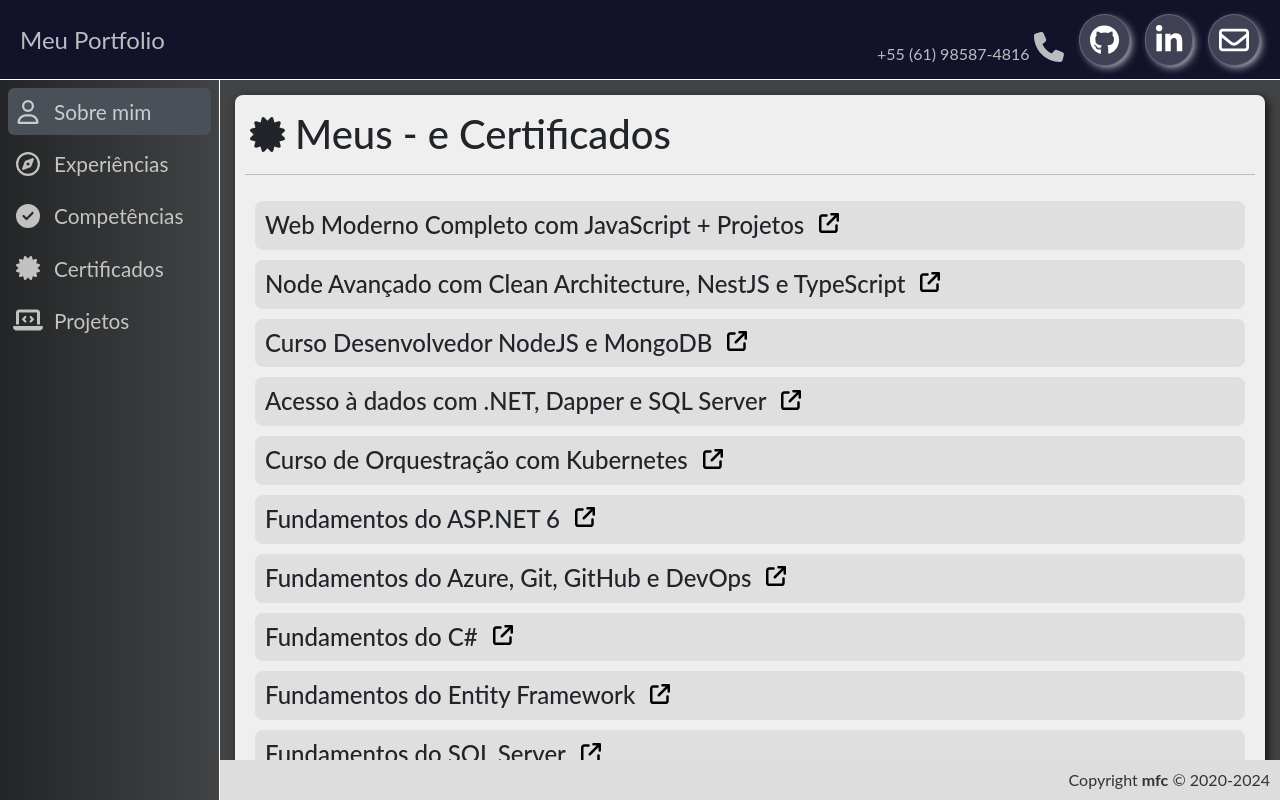
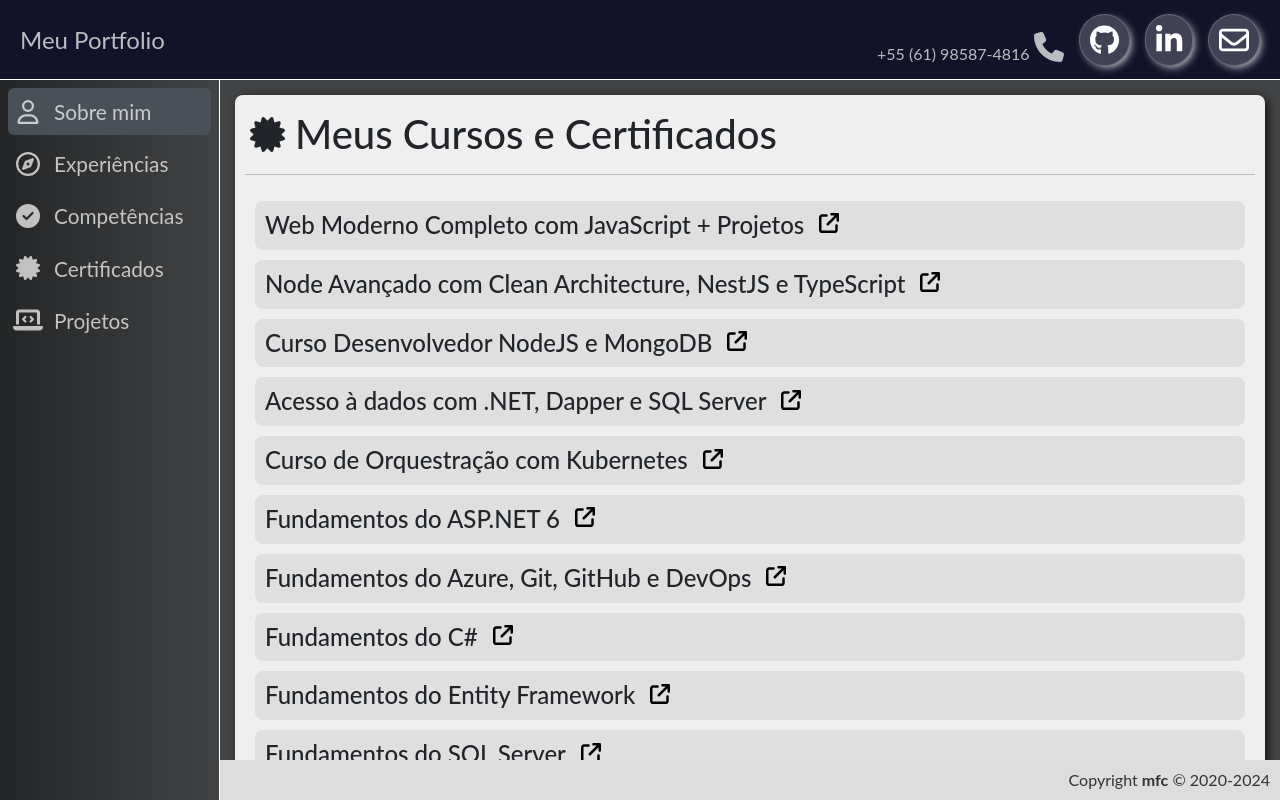
Before and after one commit to MateusCavalc/portfolio, a Vue app: page /certs in a window 1280 px wide. Built offline with nearby package versions, Linux system fonts and the light colour scheme.

Commit message:
finish publish

```diff
--- a/src/components/pages/AboutMe.vue
+++ b/src/components/pages/AboutMe.vue
@@ -3,7 +3,7 @@
     <article>
       <div class="title">
         <font-awesome-icon icon="fa-regular fa-user" />
-        <h1>Quem -?</h1>
+        <h1>Quem sou?</h1>
       </div>
       <hr />
       <p>
--- a/src/components/pages/Certificados.vue
+++ b/src/components/pages/Certificados.vue
@@ -3,7 +3,7 @@
     <article>
       <div class="title">
         <font-awesome-icon icon="certificate" />
-        <h1>Meus - e Certificados</h1>
+        <h1>Meus Cursos e Certificados</h1>
       </div>
       <hr />
       <section>
```
Also changed, not shown: 1 other file (tests, documents, lock files or other folders).
